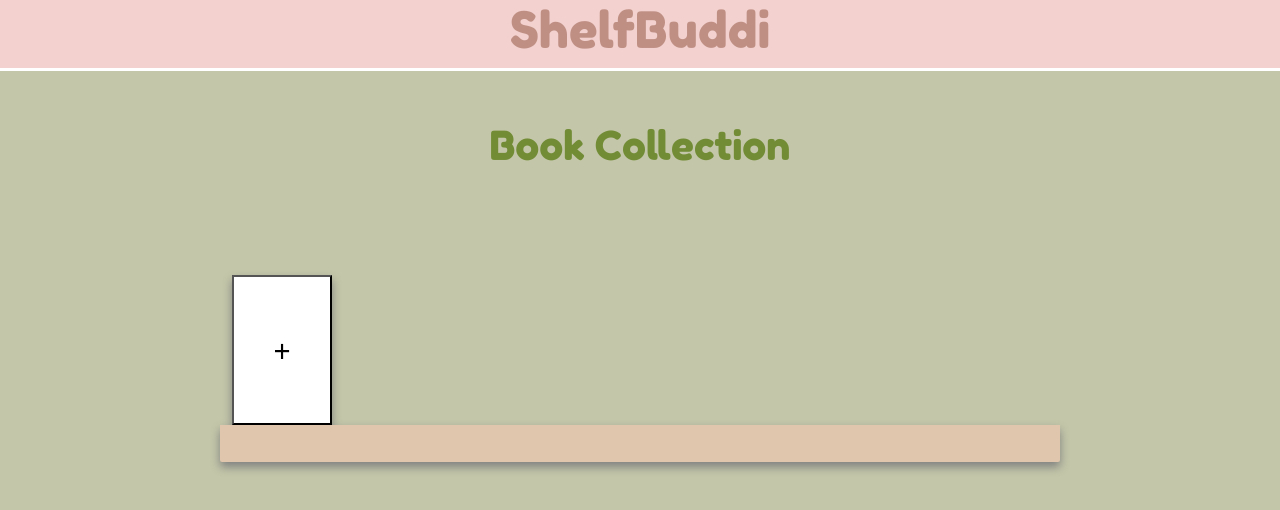
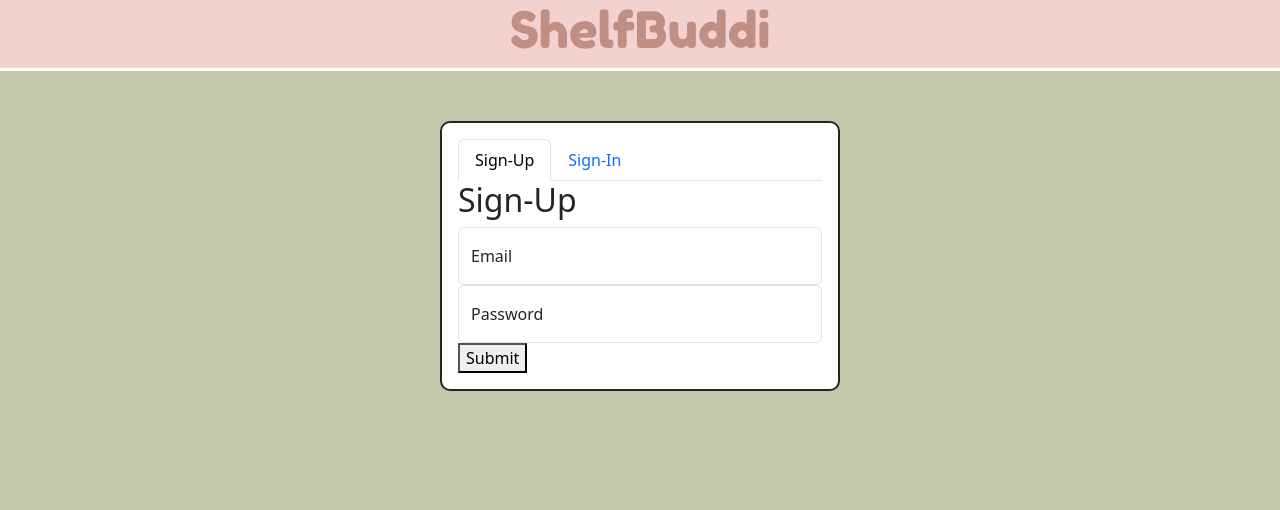
Before and after one commit to heakna1/BookShelf-App-Client, a website with bundled scripts: page index.html in a window 1280 px wide. Built offline with nearby package versions, Linux system fonts and the light colour scheme; files whose address does not match are found by name.

Commit message:
update READme

```diff
--- a/index.html
+++ b/index.html
@@ -34,7 +34,7 @@
         </div>
     </div>
 
-    <div class="index-book-container container-sm w-75">
+    <div class="index-book-container container-sm w-75 d-none">
         <div class="row mb-5">
             <div class="col text-center">
                 <h2 id="collection">Book Collection</h2>
@@ -48,7 +48,7 @@
             </div>
         </div>
     </div>
-    <div class="user-login-container container-fluid d-none">
+    <div class="user-login-container container-fluid">
         <div class="row">
             <div class="col-3"></div>
             <div class="col-6 d-flex justify-content-center">
```
Also changed, not shown: READme.md.
